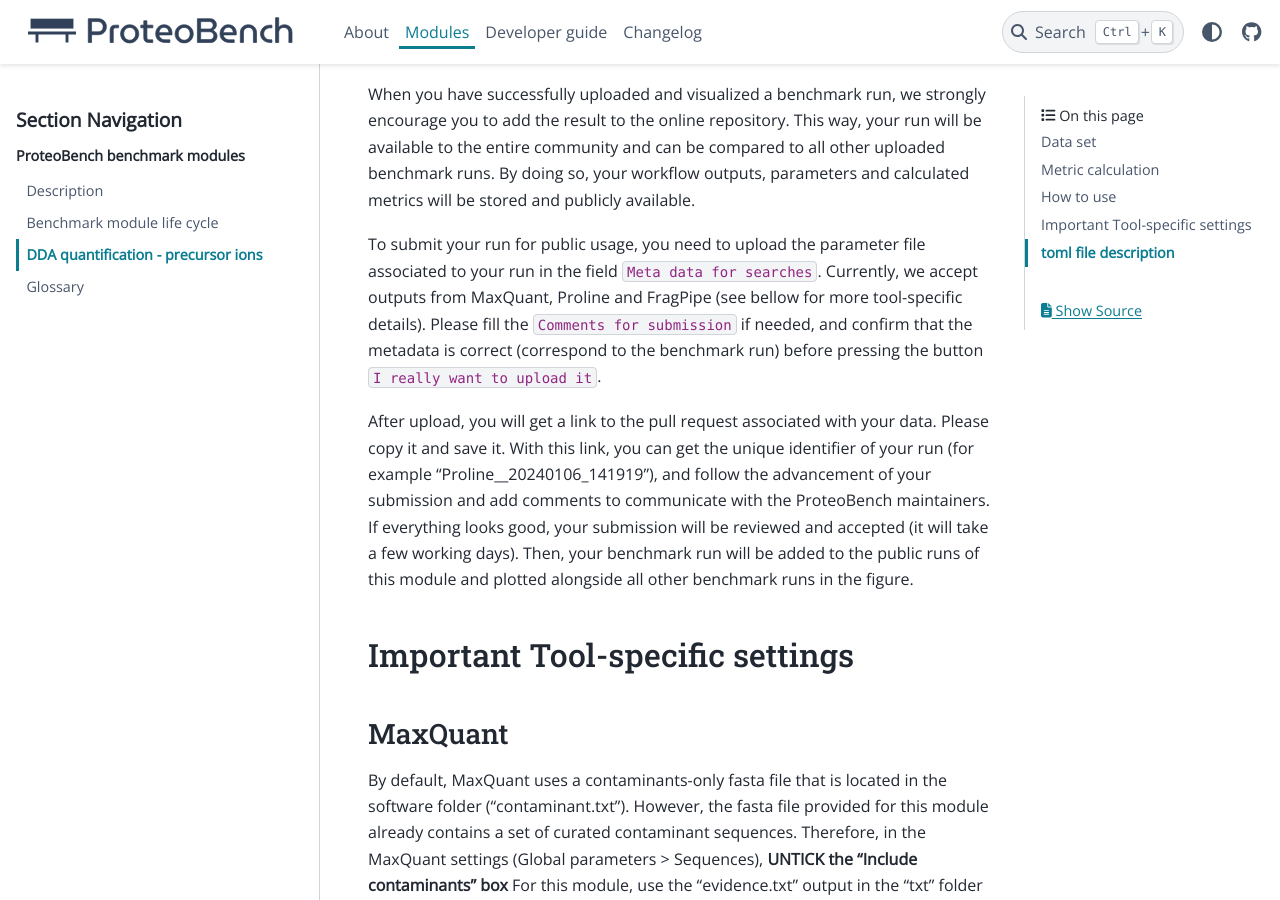
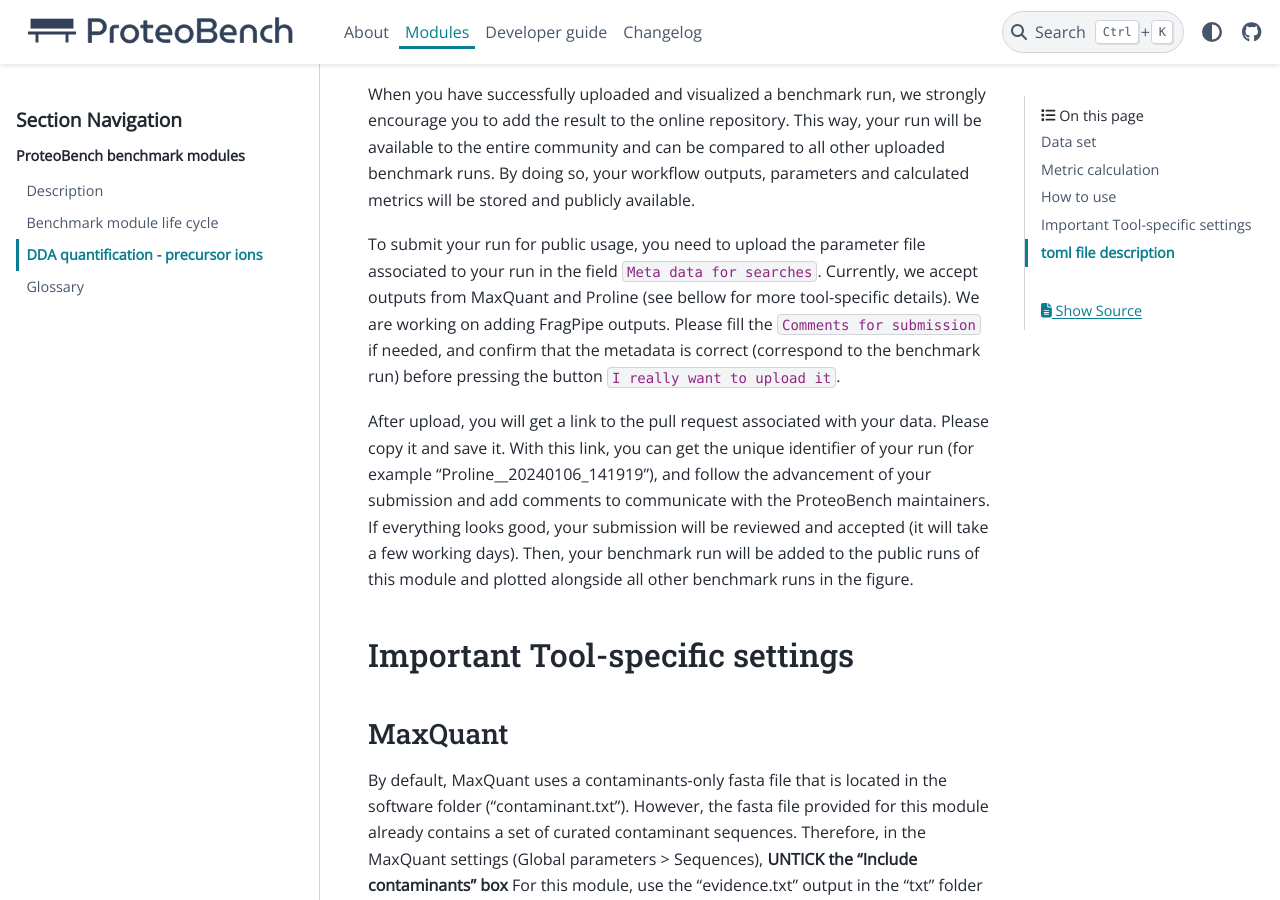
Before and after one commit to Proteobench/ProteoBench, a Sphinx documentation site: the page built from docs/modules/3-DDA-Quantification-ion-level.md, in a window 1280 px wide and 900 px high, scrolled down 1808 px. Built offline with Sphinx 7.4.7 and the PyData theme 0.15.4, drawn with Linux system fonts in a browser that asks for light colours; pages that are not in the unit, such as notebooks, are missing from menus.

Commit message:
Update 3-DDA-Quantification-ion-level.md

```diff
--- a/docs/modules/3-DDA-Quantification-ion-level.md
+++ b/docs/modules/3-DDA-Quantification-ion-level.md
@@ -33,7 +33,7 @@ The module is flexible in terms of what workflow the participants can run. Howev
 
 When you have successfully uploaded and visualized a benchmark run, we strongly encourage you to add the result to the online repository. This way, your run will be available to the entire community and can be compared to all other uploaded benchmark runs. By doing so, your workflow outputs, parameters and calculated metrics will be stored and publicly available.
 
-To submit your run for public usage, you need to upload the parameter file associated to your run in the field `Meta data for searches`. Currently, we accept outputs from MaxQuant, Proline and FragPipe (see bellow for more tool-specific details). Please fill the `Comments for submission` if needed, and confirm that the metadata is correct (correspond to the benchmark run) before pressing the button `I really want to upload it`.
+To submit your run for public usage, you need to upload the parameter file associated to your run in the field `Meta data for searches`. Currently, we accept outputs from MaxQuant and Proline (see bellow for more tool-specific details). We are working on adding FragPipe outputs. Please fill the `Comments for submission` if needed, and confirm that the metadata is correct (correspond to the benchmark run) before pressing the button `I really want to upload it`.
 
 After upload, you will get a link to the pull request associated with your data. Please copy it and save it. With this link, you can get the unique identifier of your run (for example "Proline__20240106_141919"), and follow the advancement of your submission and add comments to communicate with the ProteoBench maintainers. If everything looks good, your submission will be reviewed and accepted (it will take a few working days). Then, your benchmark run will be added to the public runs of this module and plotted alongside all other benchmark runs in the figure.
 
```
